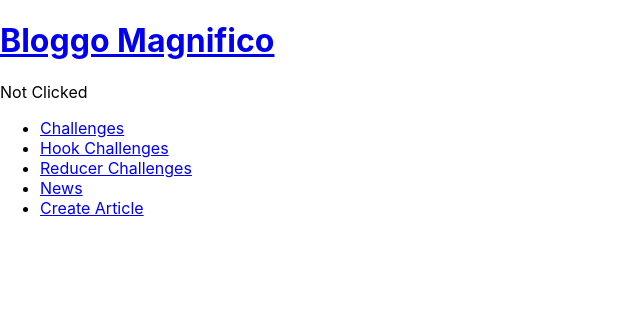
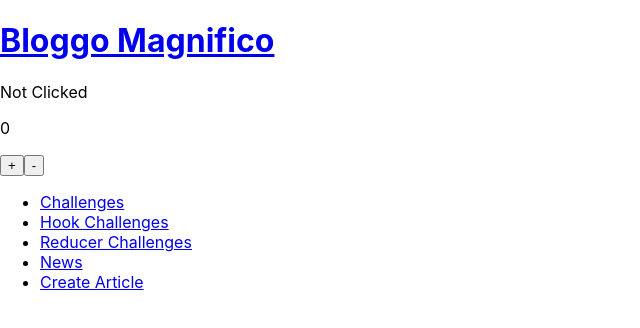
Before and after one commit to deanssmart/react-developme-week10, a React (Create React App) app: page /reducer in a window 1280 px wide. Shown: the top 328 px of the page, without its empty margins (0-640 px from the left). Built offline with nearby package versions, Linux system fonts and the light colour scheme; the HTML template or start-up script is replaced by a standard one.

Commit message:
StepCounter reducer challenge completed

```diff
--- a/src/App.js
+++ b/src/App.js
@@ -15,6 +15,7 @@ import Counter from './hooks/Counter';
 import StepCounter from './hooks/StepCounter';
 
 import {Clicked as ClickedReducer } from './reducers/Clicked';
+import {StepCounter as StepCounterReducer } from './reducers/StepCounter';
 
 import Header from './news/Header';
 import Articles from './news/Articles';
@@ -51,6 +52,7 @@ const App = () => (
       </Route>
       <Route exact path='/reducer'>
         <ClickedReducer />
+        <StepCounterReducer step={ 5 } max={ 100 } />
       </Route>
       <Route exact path='/news'>
           <Articles />
--- /dev/null
+++ b/src/reducers/StepCounter.js
@@ -0,0 +1,48 @@
+import React, { useReducer } from 'react';
+
+//initial state
+let initialState = {
+    counter: 0
+}
+
+//reducer functions
+const counterPos = (state, step, max) => {
+    if(state.counter + step <= max){
+        return {...state, counter: state.counter + step};
+    } else {
+        return state;
+    }
+};
+
+const counterNeg = (state, step) => {
+    if(state.counter - step >= 0){
+        return {...state, counter: state.counter - step};
+    } else {
+        return state;
+    }
+};
+
+//reducer
+const reducer = (state, action) => {
+    const { type, step, max } = action;
+
+    switch (type) {
+        case "POSITIVE": return counterPos(state, step, max);
+        case "NEGATIVE": return counterNeg(state, step);
+        default: return state;
+    }
+};
+
+export const StepCounter = ({ step, max }) => {
+    const [state, dispatch] = useReducer(reducer, initialState);
+    const { counter } = state;
+
+    return (
+        <div className="card row">
+            <p className="text-center">{ counter }</p>
+            <button className="btn btn-success" onClick={ () => dispatch({ type: "POSITIVE", step: step, max: max }) }>+</button>
+            <button className="btn btn-danger" onClick={ () => dispatch({ type: "NEGATIVE", step: step }) }>-</button>
+        </div>
+    );
+
+}
```
